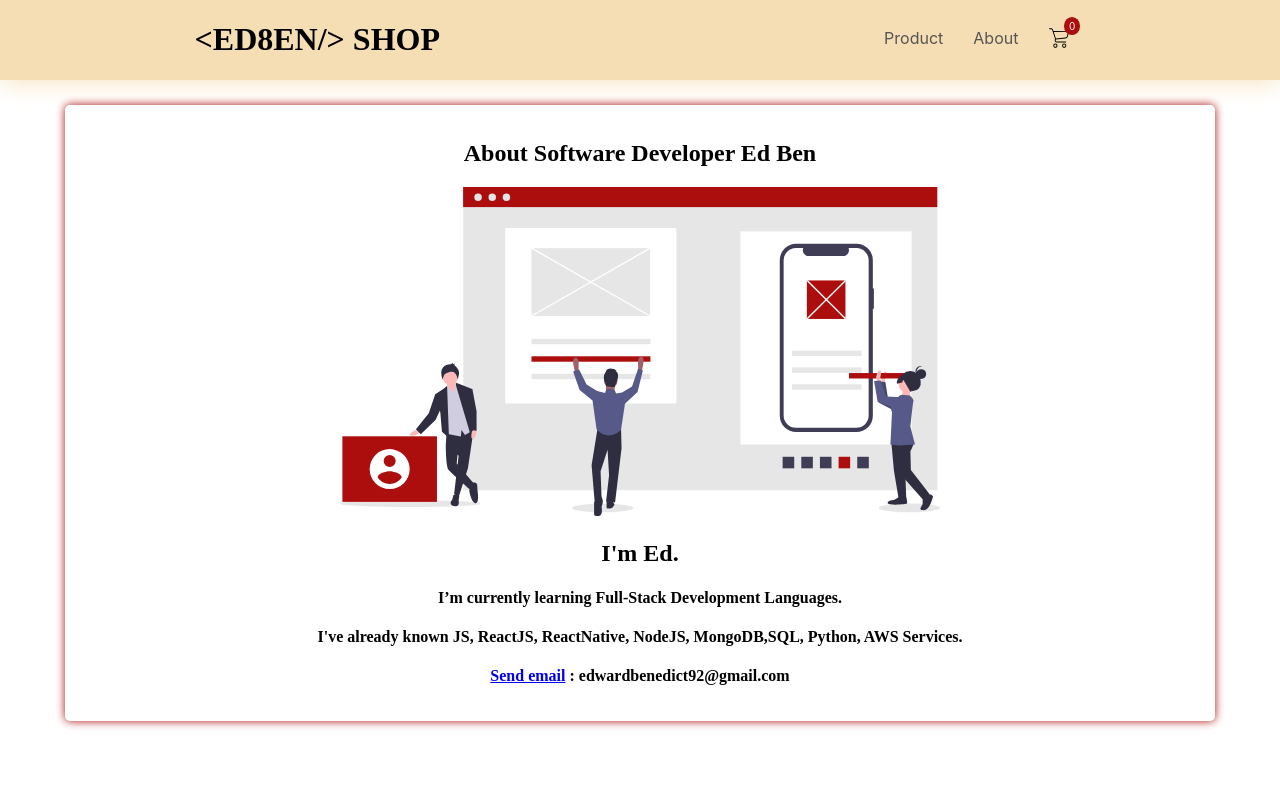
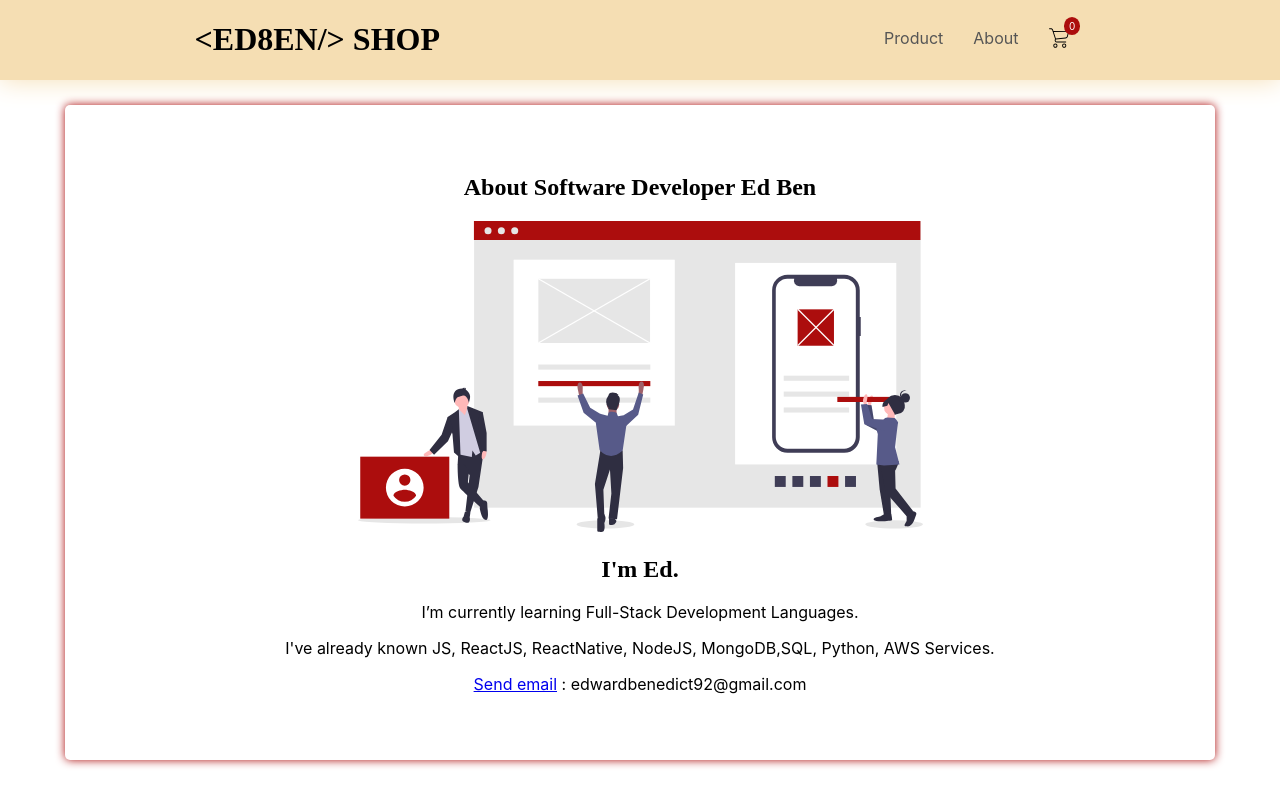
Before and after one commit to edwardBenedict/context-store-app, a React (Create React App) app: page /about in a window 1280 px wide. Built offline with nearby package versions, Linux system fonts and the light colour scheme; no server answers; a web font is replaced by a local one.

Commit message:
feat: set about page style

```diff
--- a/src/pages/About.js
+++ b/src/pages/About.js
@@ -3,7 +3,14 @@ import aboutSvg from "../assets/work_together.svg";
 
 const About = () => {
   return (
-    <div>
+    <div
+      style={{
+        display: "flex",
+        flexDirection: "column",
+        justifyContent: "center",
+        height: "calc(100vh - 175px)",
+      }}
+    >
       <h1 style={{ textAlign: "center" }}>
         About Software Developer <span>Ed Ben</span>
       </h1>
@@ -11,20 +18,23 @@ const About = () => {
         <img
           src={aboutSvg}
           alt="about"
-          style={{ maxWidth: "600px", width: "80%" }}
+          style={{
+            maxWidth: "800px",
+            width: "50%",
+          }}
         />
       </div>
       <div style={{ textAlign: "center" }}>
         <h2>I'm Ed.</h2>
-        <h4>I’m currently learning Full-Stack Development Languages.</h4>
-        <h4>
+        <p>I’m currently learning Full-Stack Development Languages.</p>
+        <p>
           I've already known JS, ReactJS, ReactNative, NodeJS, MongoDB,SQL,
           Python, AWS Services.
-        </h4>
-        <h4>
+        </p>
+        <p>
           <a href="mailto:edwardbenedict92@gmail.com">Send email</a> :
           edwardbenedict92@gmail.com
-        </h4>
+        </p>
       </div>
     </div>
   );
```
